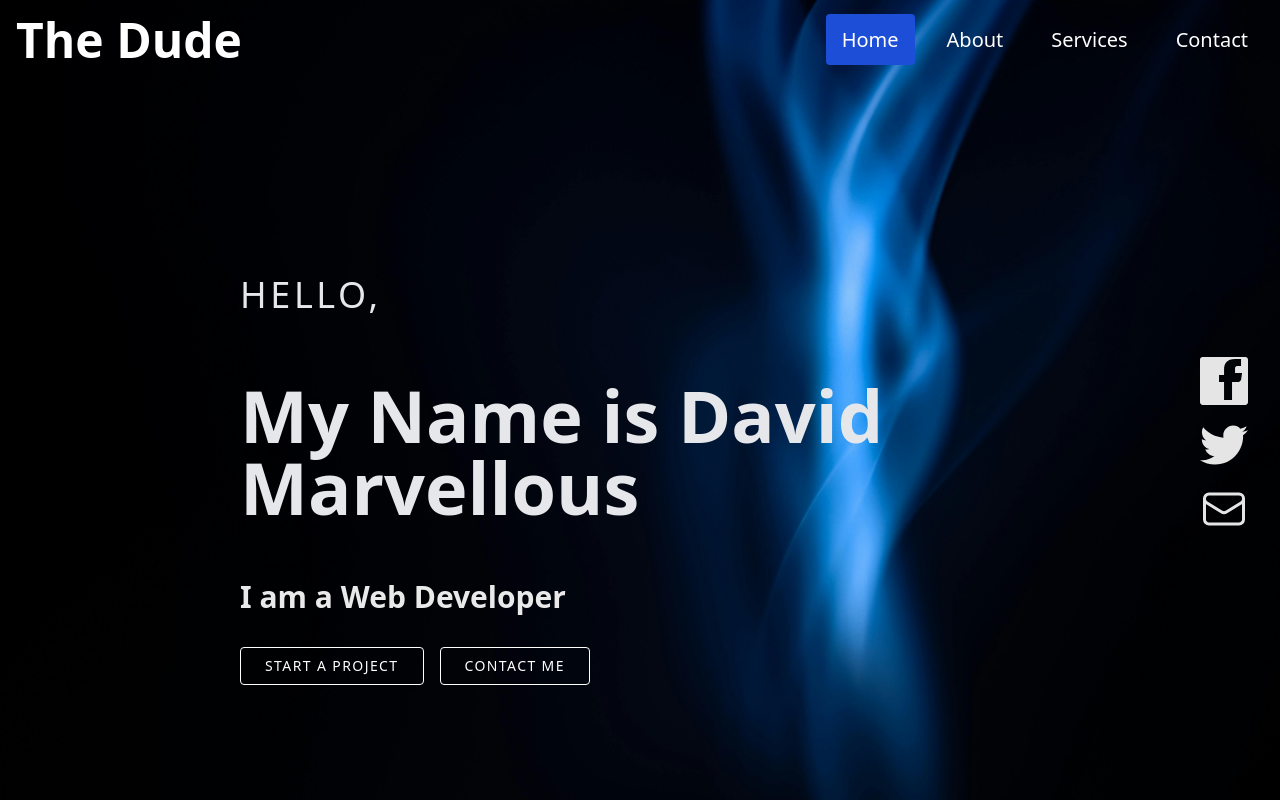
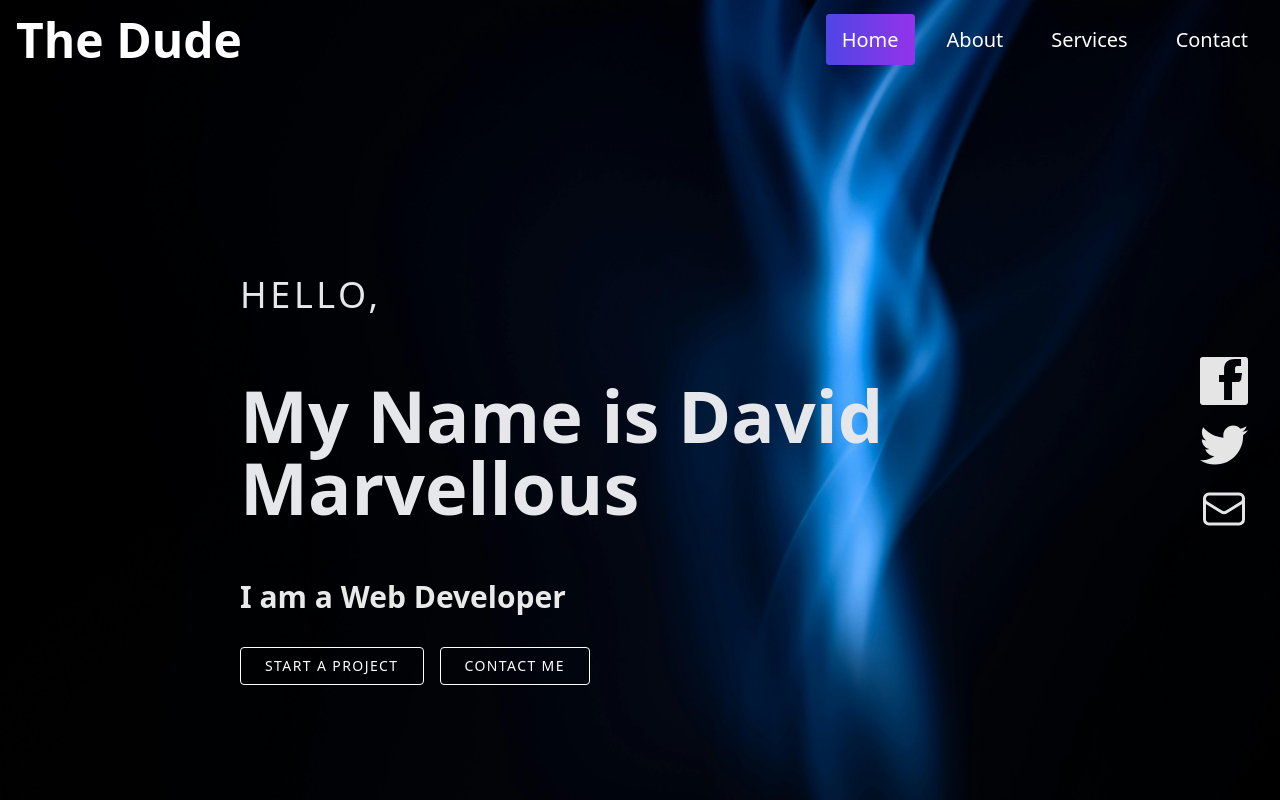
Before and after one commit to Marvy247/My-Portfolio, a React (Vite) app: page / in a window 1280 px wide. In both pictures the pointer is over the link "Home". Shown: the top 800 px of the page. Built offline with nearby package versions, Linux system fonts and the light colour scheme.

Commit message:
finished adding animation to the header and body content

```diff
--- a/src/index.css
+++ b/src/index.css
@@ -71,5 +71,15 @@ header {
 }
 
 a {
-  transition: transform 0.9s ease; /* Smooth transition for scaling and color change */
+  background: transparent; /* Ensure the default background is transparent */
+  transition: background-color 1s ease, color 1s ease; /* Smooth transition for background and text color */
 }
+
+a:hover {
+  background: linear-gradient(
+    to right,
+    #4f46e5,
+    #9333ea
+  ); /* Example gradient */
+  color: white; /* Ensure text color remains white */
+}
```
